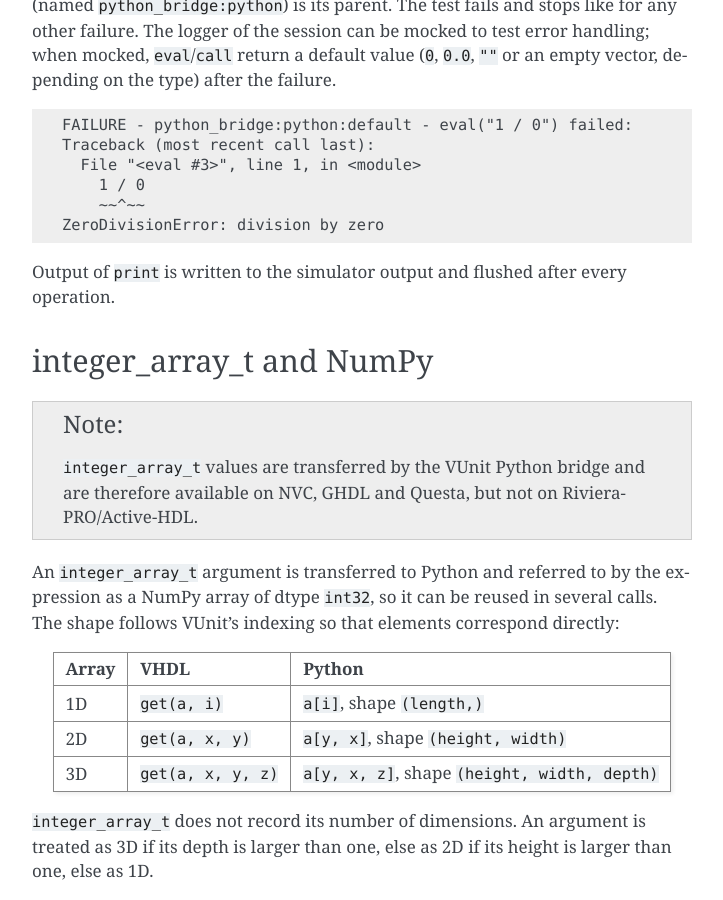
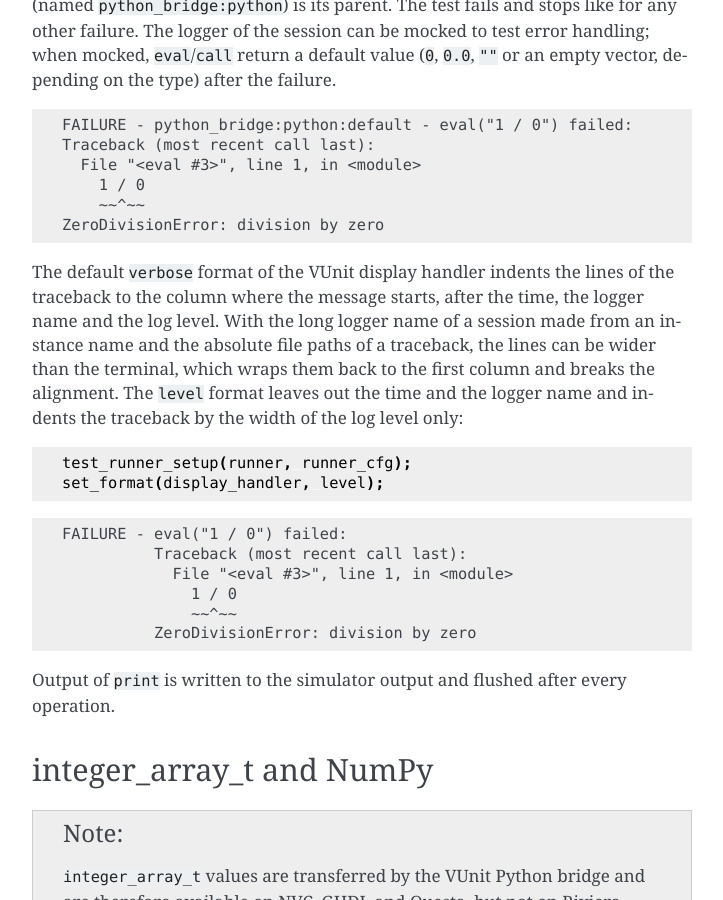
Before and after one commit to VUnit/vunit-python-bridge, a Sphinx documentation site: the page built from docs/user_guide.rst, in a window 1280 px wide and 900 px high, scrolled down 11694 px. Shown: the whole window, without its empty margins (388-1111 px from the left). Built offline with Sphinx 7.4.7, drawn with Linux system fonts in a browser that asks for light colours.

Commit message:
Document the level log format for readable Python tracebacks
The verbose format of the VUnit display handler indents the lines of a
Python traceback to the column after the time, the logger name and the log
level. With a session named after an instance and absolute file paths, the
lines get wider than the terminal and wrap back to the first column. Show
how set_format(display_handler, level) keeps them aligned.

Co-Authored-By: Claude Opus 5.5 <noreply@anthropic.com>

```diff
--- a/docs/user_guide.rst
+++ b/docs/user_guide.rst
@@ -595,6 +595,28 @@ the failure.
         ~~^~~
     ZeroDivisionError: division by zero
 
+The default ``verbose`` format of the VUnit display handler indents the lines
+of the traceback to the column where the message starts, after the time, the
+logger name and the log level. With the long logger name of a session made from
+an instance name and the absolute file paths of a traceback, the lines can be
+wider than the terminal, which wraps them back to the first column and breaks
+the alignment. The ``level`` format leaves out the time and the logger name and
+indents the traceback by the width of the log level only:
+
+.. code-block:: vhdl
+
+    test_runner_setup(runner, runner_cfg);
+    set_format(display_handler, level);
+
+.. code-block:: text
+
+    FAILURE - eval("1 / 0") failed:
+              Traceback (most recent call last):
+                File "<eval #3>", line 1, in <module>
+                  1 / 0
+                  ~~^~~
+              ZeroDivisionError: division by zero
+
 Output of ``print`` is written to the simulator output and flushed after
 every operation.
 
```
